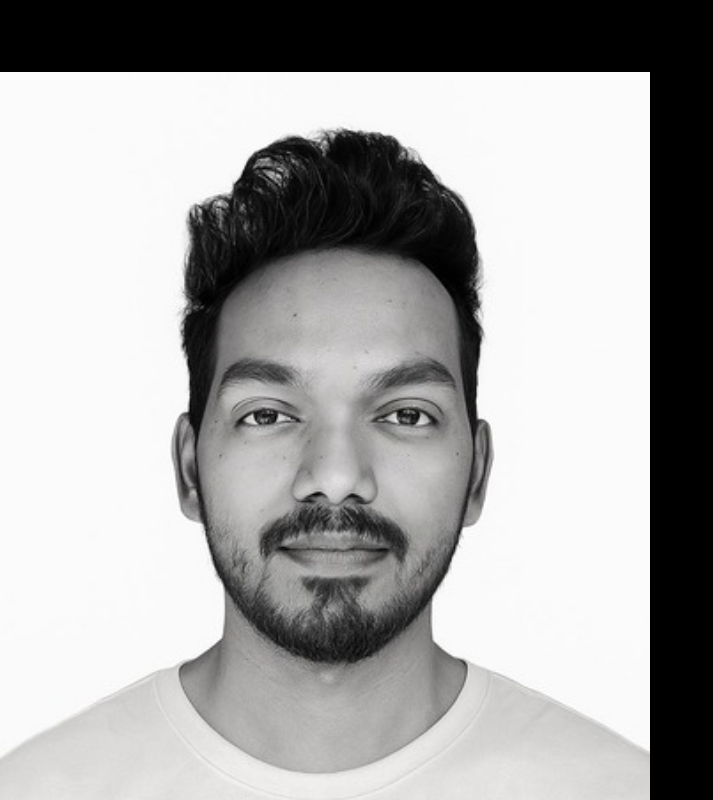
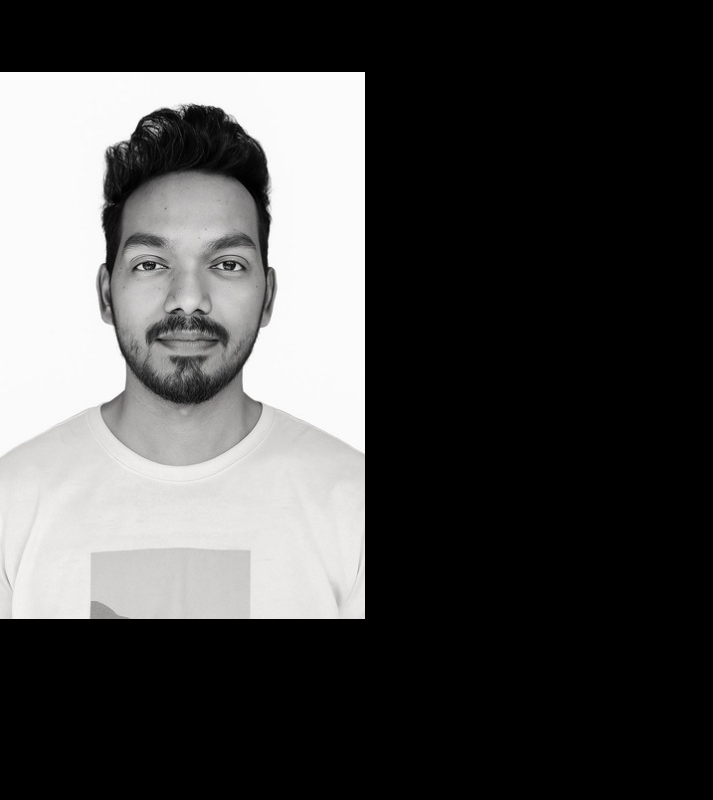
Before and after one commit to shekhar60/csahani, a React (Vite) app: page / in a window 1280 px wide. Shown: the top 800 px of the page, without its empty margins (0-713 px from the left). Built offline with nearby package versions, Linux system fonts and the light colour scheme.

Commit message:
profile image size change

```diff
--- a/src/components/Hero.jsx
+++ b/src/components/Hero.jsx
@@ -24,7 +24,7 @@ const Hero = () => {
         <div className="flex flex-wrap lg:flex-row-reverse">
             <div className="w-full lg:w-1/2">
                 <div className="flex justify-center lg:p-8">
-                    <motion.img src={profilePic} alt="CSahani" className="border border-stone-900 rounded-3xl" width={650} height={650} initial={{ x: 100, opacity: 0 }} animate={{ x: 0, opacity: 1 }}
+                    <motion.img src={profilePic} alt="CSahani" className="w-[67%] border border-stone-900 rounded-3xl" width={365} height={545} initial={{ x: 100, opacity: 0 }} animate={{ x: 0, opacity: 1 }}
                     transition={{ duration: 1, delay: 1.5 }} />
                 </div>
             </div>
```
